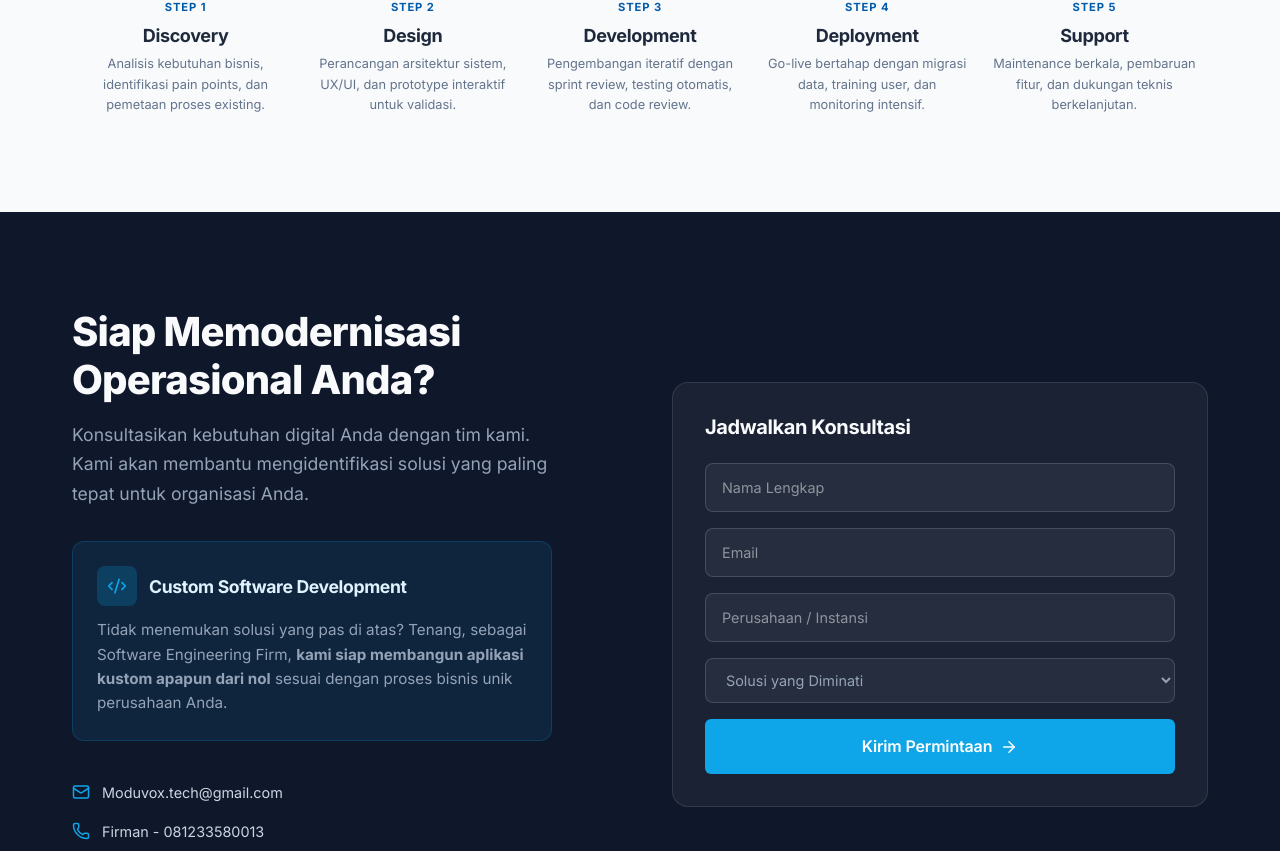
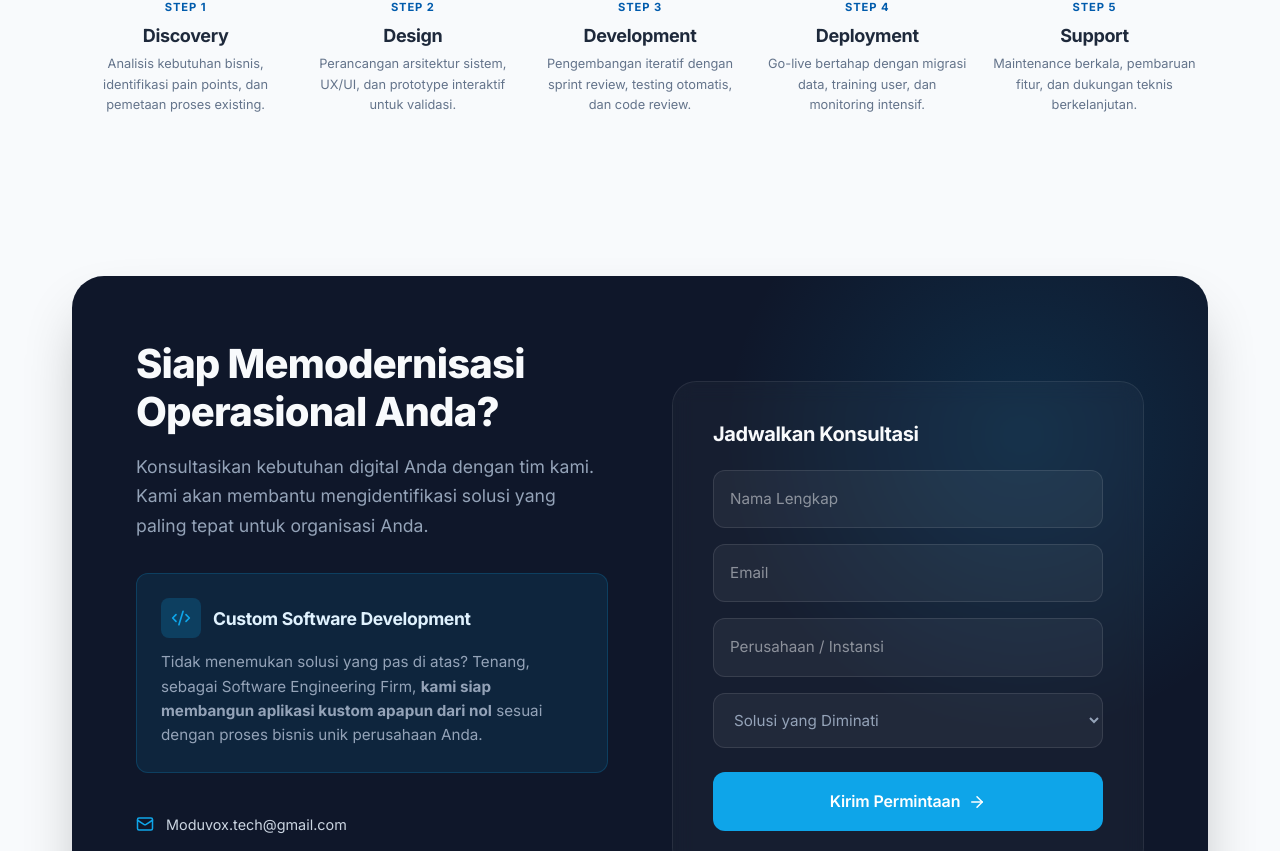
Before and after one commit to IT-DP-TASPEN/moduvox, a React (Vite) app: page / in a window 1280 px wide. Shown: the part 6754-7605 px from the top of the page. Built offline with nearby package versions, Linux system fonts and the light colour scheme.

Commit message:
feat: add Consultation component and define MainLayout CSS module styles

```diff
--- a/src/components/home/Consultation.jsx
+++ b/src/components/home/Consultation.jsx
@@ -32,9 +32,22 @@ Solusi yang Diminati: ${formData.solution || '-'}`;
   };
 
   return (
-    <section id="consultation" ref={ref} className="section-dark" style={{ padding: '6rem 0' }}>
+    <section id="consultation" ref={ref} style={{ padding: '4rem 0 8rem 0' }}>
       <div className="container">
-        <div className="responsive-grid">
+        <div
+          className="section-dark"
+          style={{
+            borderRadius: '32px',
+            padding: '4rem',
+            boxShadow: '0 30px 60px -15px rgba(0,0,0,0.3)',
+            position: 'relative',
+            overflow: 'hidden'
+          }}
+        >
+          {/* Subtle Background Decoration */}
+          <div style={{ position: 'absolute', top: '-20%', right: '-10%', width: '600px', height: '600px', background: 'radial-gradient(circle, rgba(14,165,233,0.15) 0%, rgba(15,23,42,0) 70%)', borderRadius: '50%', pointerEvents: 'none' }} />
+
+          <div className="responsive-grid" style={{ position: 'relative', zIndex: 10 }}>
             <motion.div
               initial={{ opacity: 0, x: -20 }}
               animate={isInView ? { opacity: 1, x: 0 } : {}}
@@ -83,9 +96,11 @@ Solusi yang Diminati: ${formData.solution || '-'}`;
               transition={{ duration: 0.6, delay: 0.2 }}
             >
               <div style={{
-              background: 'rgba(255,255,255,0.05)',
-              border: '1px solid rgba(255,255,255,0.1)',
-              borderRadius: '16px', padding: '2rem',
+                background: 'rgba(255,255,255,0.03)',
+                border: '1px solid rgba(255,255,255,0.08)',
+                backdropFilter: 'blur(10px)',
+                borderRadius: '24px',
+                padding: '2.5rem',
               }}>
                 <h3 style={{ fontSize: '1.25rem', fontWeight: 700, marginBottom: '1.5rem' }}>
                   Jadwalkan Konsultasi
@@ -96,10 +111,12 @@ Solusi yang Diminati: ${formData.solution || '-'}`;
                     value={formData.name}
                     onChange={(e) => setFormData({...formData, name: e.target.value})}
                     style={{
-                    padding: '0.75rem 1rem', borderRadius: '8px',
-                    background: 'rgba(255,255,255,0.05)', border: '1px solid rgba(255,255,255,0.15)',
-                    color: '#F8FAFC', fontSize: '0.9rem', outline: 'none',
+                      padding: '1rem', borderRadius: '12px',
+                      background: 'rgba(255,255,255,0.05)', border: '1px solid rgba(255,255,255,0.1)',
+                      color: '#F8FAFC', fontSize: '0.95rem', outline: 'none', transition: 'all 0.3s'
                     }}
+                    onFocus={(e) => e.target.style.borderColor = '#0EA5E9'}
+                    onBlur={(e) => e.target.style.borderColor = 'rgba(255,255,255,0.1)'}
                   />
                   <input
                     placeholder="Email"
@@ -107,33 +124,39 @@ Solusi yang Diminati: ${formData.solution || '-'}`;
                     value={formData.email}
                     onChange={(e) => setFormData({...formData, email: e.target.value})}
                     style={{
-                    padding: '0.75rem 1rem', borderRadius: '8px',
-                    background: 'rgba(255,255,255,0.05)', border: '1px solid rgba(255,255,255,0.15)',
-                    color: '#F8FAFC', fontSize: '0.9rem', outline: 'none',
+                      padding: '1rem', borderRadius: '12px',
+                      background: 'rgba(255,255,255,0.05)', border: '1px solid rgba(255,255,255,0.1)',
+                      color: '#F8FAFC', fontSize: '0.95rem', outline: 'none', transition: 'all 0.3s'
                     }}
+                    onFocus={(e) => e.target.style.borderColor = '#0EA5E9'}
+                    onBlur={(e) => e.target.style.borderColor = 'rgba(255,255,255,0.1)'}
                   />
                   <input
                     placeholder="Perusahaan / Instansi"
                     value={formData.company}
                     onChange={(e) => setFormData({...formData, company: e.target.value})}
                     style={{
-                    padding: '0.75rem 1rem', borderRadius: '8px',
-                    background: 'rgba(255,255,255,0.05)', border: '1px solid rgba(255,255,255,0.15)',
-                    color: '#F8FAFC', fontSize: '0.9rem', outline: 'none',
+                      padding: '1rem', borderRadius: '12px',
+                      background: 'rgba(255,255,255,0.05)', border: '1px solid rgba(255,255,255,0.1)',
+                      color: '#F8FAFC', fontSize: '0.95rem', outline: 'none', transition: 'all 0.3s'
                     }}
+                    onFocus={(e) => e.target.style.borderColor = '#0EA5E9'}
+                    onBlur={(e) => e.target.style.borderColor = 'rgba(255,255,255,0.1)'}
                   />
                   <select
                     value={formData.solution}
                     onChange={(e) => setFormData({...formData, solution: e.target.value})}
                     style={{
-                    padding: '0.75rem 1rem', borderRadius: '8px',
-                    background: 'rgba(255,255,255,0.05)', border: '1px solid rgba(255,255,255,0.15)',
-                    color: '#94A3B8', fontSize: '0.9rem', outline: 'none',
+                      padding: '1rem', borderRadius: '12px',
+                      background: 'rgba(255,255,255,0.05)', border: '1px solid rgba(255,255,255,0.1)',
+                      color: '#94A3B8', fontSize: '0.95rem', outline: 'none', transition: 'all 0.3s'
                     }}
+                    onFocus={(e) => e.target.style.borderColor = '#0EA5E9'}
+                    onBlur={(e) => e.target.style.borderColor = 'rgba(255,255,255,0.1)'}
                   >
-                  <option value="">Solusi yang Diminati</option>
+                    <option value="" style={{ color: '#0F172A' }}>Solusi yang Diminati</option>
                     {products.map(p => (
-                    <option key={p.id} value={p.id}>{p.name}</option>
+                      <option key={p.id} value={p.id} style={{ color: '#0F172A' }}>{p.name}</option>
                     ))}
                   </select>
                   <button
@@ -141,8 +164,9 @@ Solusi yang Diminati: ${formData.solution || '-'}`;
                     onClick={handleSubmit}
                     style={{
                       width: '100%', justifyContent: 'center',
-                    padding: '0.875rem', fontSize: '1rem',
-                    background: '#0EA5E9', cursor: 'pointer'
+                      padding: '1rem', fontSize: '1rem',
+                      background: '#0EA5E9', cursor: 'pointer',
+                      borderRadius: '12px', marginTop: '0.5rem'
                     }}
                   >
                     Kirim Permintaan <ArrowRight size={18} />
@@ -152,6 +176,7 @@ Solusi yang Diminati: ${formData.solution || '-'}`;
             </motion.div>
           </div>
         </div>
+      </div>
     </section>
   );
 }
--- a/src/components/layout/MainLayout.module.css
+++ b/src/components/layout/MainLayout.module.css
@@ -158,7 +158,8 @@
 
 /* Footer */
 .footer {
-  background: #0F172A;
+  background: #090E17;
+  border-top: 1px solid rgba(255, 255, 255, 0.05);
   color: #F8FAFC;
   padding-top: 4rem;
 }
```
Lines whose indentation alone changed are shown as unchanged.
